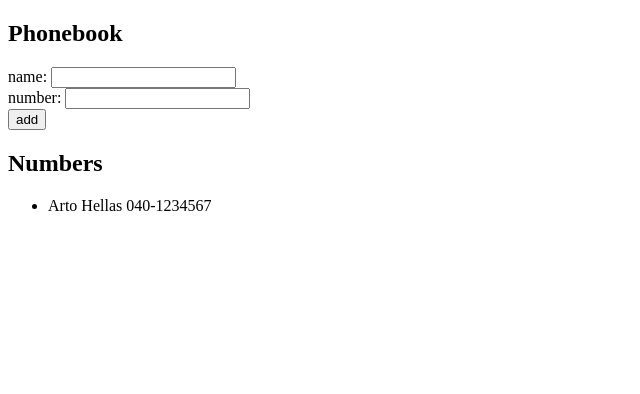
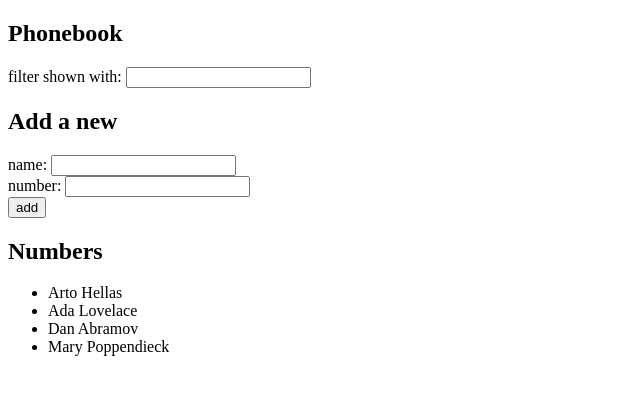
Before and after one commit to slmn-pr/fullstackopen, a React (Vite) app in the folder part2/phonebook/: page / in a window 1280 px wide. Shown: the top 394 px of the page, without its empty margins (0-640 px from the left). Built offline with nearby package versions, Linux system fonts and the light colour scheme.

Commit message:
add: exercise 2.9 is done

```diff
--- a/part2/phonebook/src/App.jsx
+++ b/part2/phonebook/src/App.jsx
@@ -2,10 +2,15 @@ import { useState } from "react";
 
 const App = () => {
   const [persons, setPersons] = useState([
-    { name: "Arto Hellas", phone: "040-1234567" },
+    { name: "Arto Hellas", number: "040-123456", id: 1 },
+    { name: "Ada Lovelace", number: "39-44-5323523", id: 2 },
+    { name: "Dan Abramov", number: "12-43-234345", id: 3 },
+    { name: "Mary Poppendieck", number: "39-23-6423122", id: 4 },
   ]);
   const [newName, setNewName] = useState("");
   const [newPhone, setNewPhone] = useState("");
+  const [filter, setFilter] = useState("");
+  // const [filterItems, setFilterItems] = useState(persons);
 
   function onNameChange(event) {
     let name = event.target.value;
@@ -15,6 +20,10 @@ const App = () => {
   function onPhoneChange(event) {
     let phone = event.target.value;
     setNewPhone(phone);
+  }
+
+  function onFilter(event) {
+    setFilter(event.target?.value ?? "");
   }
 
   function handleAddPerson(event) {
@@ -34,14 +43,23 @@ const App = () => {
       return alert(`${newName} already exists in the phonebook`);
     }
 
-    setPersons((prev) => [...prev, { name, phone }]);
+    setPersons((prev) => [...prev, { name, phone, id: Date.now() }]);
     setNewName("");
     setNewPhone("");
   }
 
+  const personToShow = persons.filter((person) =>
+    person.name.toLowerCase().includes(filter.trim().toLowerCase()),
+  );
+
   return (
     <div>
       <h2>Phonebook</h2>
+      <div>
+        filter shown with: <input onChange={onFilter} />
+      </div>
+
+      <h2>Add a new</h2>
       <form onSubmit={handleAddPerson}>
         <div>
           name: <input value={newName} onChange={onNameChange} />
@@ -55,13 +73,17 @@ const App = () => {
         </div>
       </form>
       <h2>Numbers</h2>
-      <ul>
-        {persons.map((person, index) => (
-          <li key={`${person.name}-${person.phone}`}>
-            {person.name} {person.phone}
-          </li>
-        ))}
-      </ul>
+      {personToShow.length > 0 && (
+        <ul>
+          {personToShow.map((person) => (
+            <li key={`${person.id}`}>
+              {person.name} {person.phone}
+            </li>
+          ))}
+        </ul>
+      )}
+
+      {!personToShow?.length && <p>There is no contact here!</p>}
     </div>
   );
 };
```
